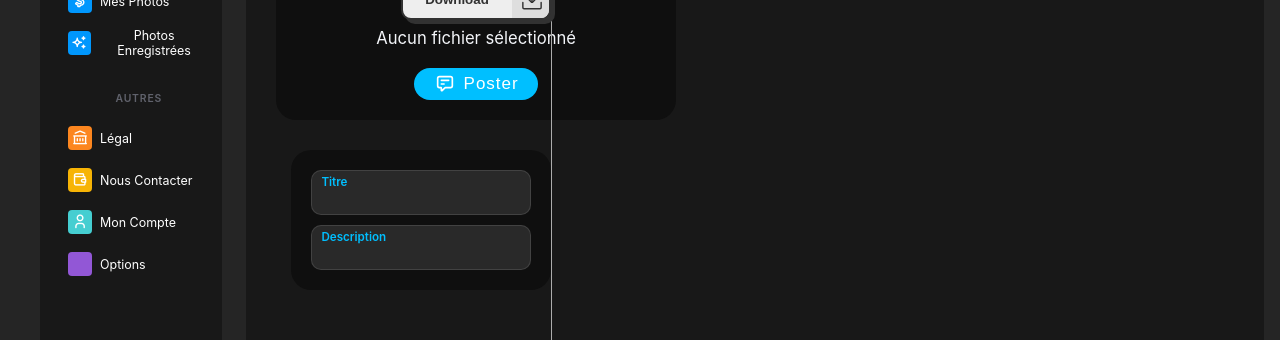
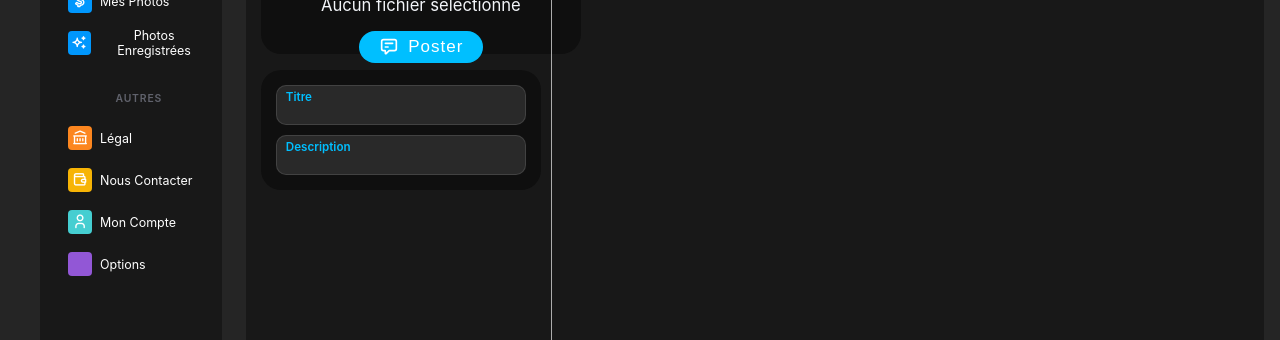
Before and after one commit to mxou-954/Forum-AAC-CEA, a React (Create React App) app in the folder react_app/: page /forum in a window 1280 px wide. Shown: the part 181-521 px from the top of the page. Built offline with nearby package versions, Linux system fonts and the light colour scheme; no server answers.

Commit message:
Résolution des conflits et mise à jour du dépôt

```diff
--- a/react_app/src/components/style/styles.css
+++ b/react_app/src/components/style/styles.css
@@ -546,6 +546,17 @@ a {
   border-radius: 20px;
 }
 
+@media (max-width: 1400px) {
+
+
+  .forum_ajouterImage {
+    height: 200px; /* Ajustement de la hauteur */
+    width: 320px; /* Ajustement de la largeur */
+    margin-top: 5%; /* Réduction de la marge supérieure */
+    margin-left: 5%; /* Réduction de la marge gauche */
+  }
+}
+
 .forum_wrapper_left_h2{
   margin-top: 10%;
 
@@ -725,7 +736,21 @@ a {
   border-radius: 20px;
 }
 
+@media (max-width: 1400px) {
+  .forum_div_photos img {
+    max-width: 90%; /* Ajustement pour réduire la largeur maximale */
+    padding: 5%; /* Réduction du padding pour s'adapter à l'espace plus petit */
+    padding-right: 20%; /* Réduction du padding droit */
+  }
 
+  .image-container {
+    margin-top: 15px; /* Réduction de l'espacement entre les images */
+  }
+
+  .forum_div_photos {
+    padding: 0 5%; /* Ajout de padding sur les côtés pour un meilleur rendu */
+  }
+}
 
 
 
@@ -853,6 +878,19 @@ overflow-y: auto;
   top: 5px;
   font-size: 0.7em;
   font-weight: 600;
+}
+
+@media (max-width: 1400px) {
+  .form_titre_forum {
+    max-width: 280px; /* Réduction de la largeur maximale */
+    padding: 15px; /* Ajustement du padding */
+    margin-top: 5%; /* Réduction de la marge supérieure */
+    margin-left: 5%; /* Réduction de la marge gauche */
+  }
+
+  .form_titre_forum label .input {
+    padding: 15px 0px 05px 0px; /* Ajustement du padding vertical */
+  }
 }
 
 .like-button{
```
